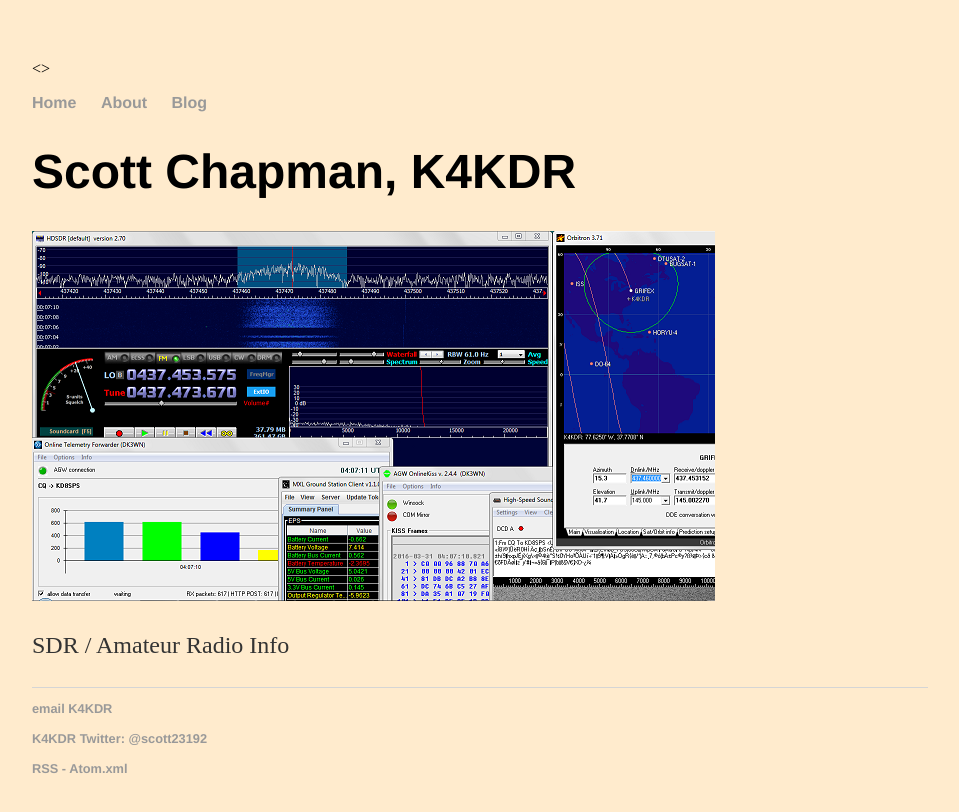
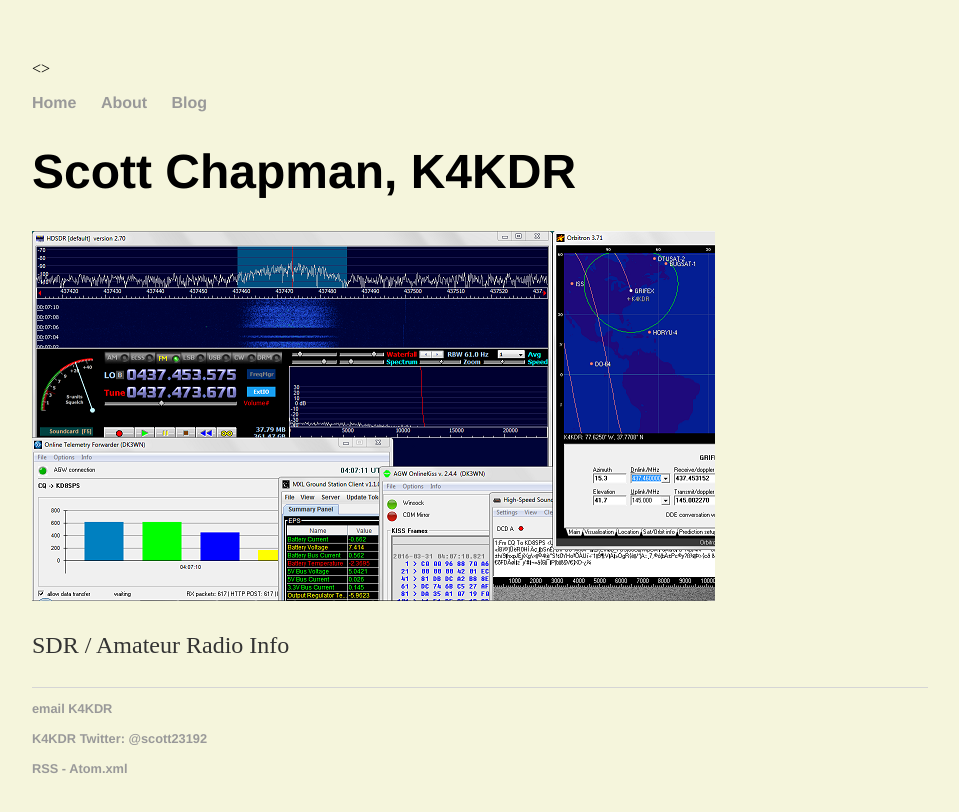
Before and after one commit to K4KDR/k4kdr.github.io, a Jekyll site: the page built from index.html, in a window 1280 px wide. Shown: the top 812 px of the page, without its empty margins (160-1119 px from the left). Built offline with Jekyll 4.4.1, drawn with Linux system fonts in a browser that asks for light colours.

Commit message:
Update main.css

```diff
--- a/css/main.css
+++ b/css/main.css
@@ -1,5 +1,5 @@
 body {
-    background-color: #FFEBCD;
+    background-color: #F5F5DC;
     margin: 60px auto;
     width: 70%;
 }
```
